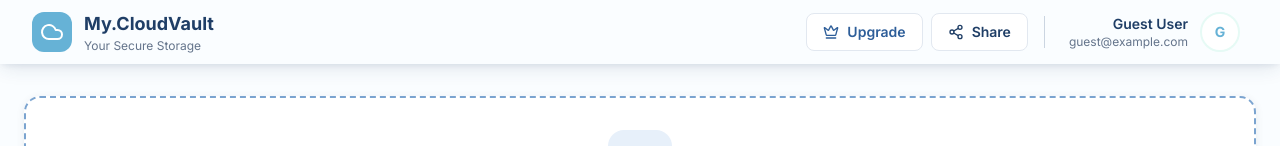
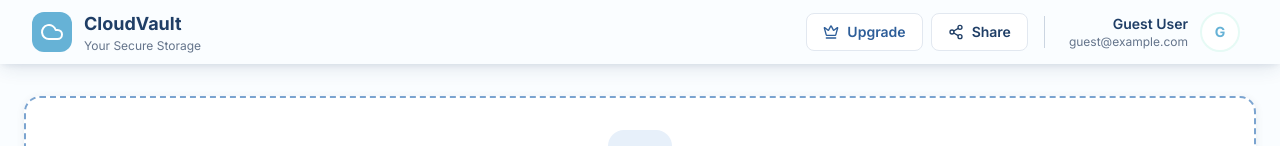
Before and after one commit to VarunMendre/Personal-Cloud-Drive, a React (Vite) app in the folder client/: page / in a window 1280 px wide. Shown: the top 146 px of the page. Built offline with nearby package versions, Linux system fonts and the light colour scheme; no server answers.

Commit message:
Testing Custom CI-CD Working test-3

```diff
--- a/client/src/components/DirectoryHeader.jsx
+++ b/client/src/components/DirectoryHeader.jsx
@@ -34,7 +34,7 @@
               <Cloud className="w-6 h-6" style={{ color: '#FFFFFF' }} />
             </div>
             <div>
-              <span className="text-lg font-bold" style={{ color: '#1F3E66' }}>My.CloudVault</span>
+              <span className="text-lg font-bold" style={{ color: '#1F3E66' }}>CloudVault</span>
               <p className="text-xs" style={{ color: '#64748B' }}>Your Secure Storage</p>
             </div>
           </div>
```
Also changed, not shown: 1 other file (tests, documents, lock files or other folders).
